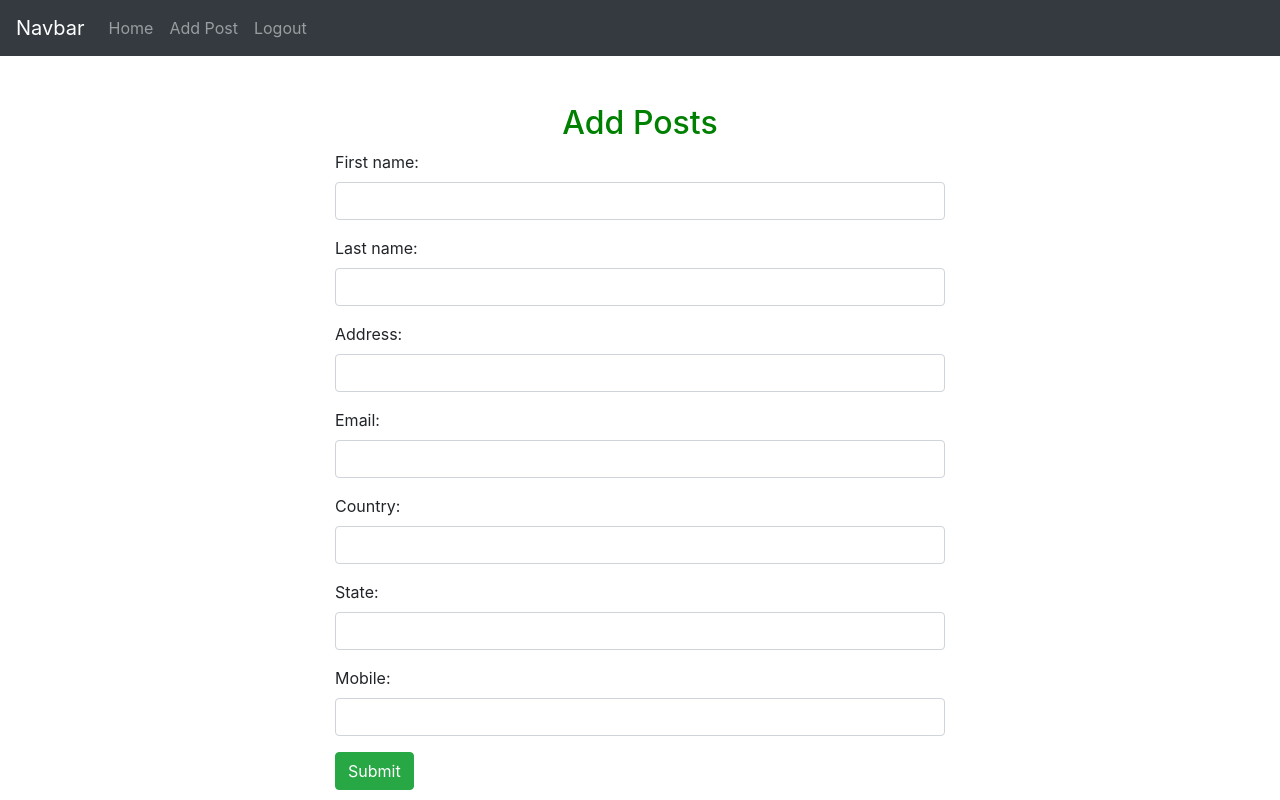
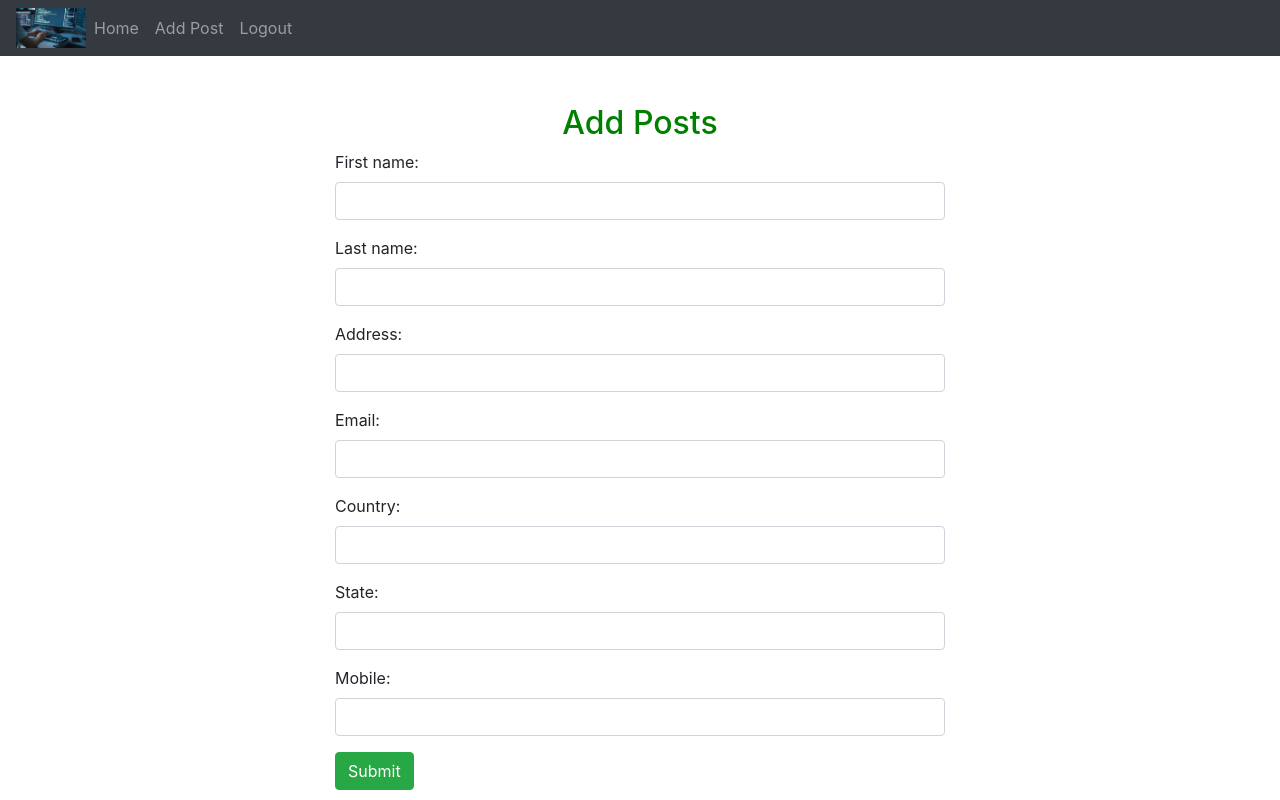
Before and after one commit to teeflow1/CRUD, a Django app: page /add_record in a window 1280 px wide. Run offline with Django 4.2, Linux system fonts and the light colour scheme; a user stored in the database is signed in.

Commit message:
Tweaked the Navbar

```diff
--- a/project/settings.py
+++ b/project/settings.py
@@ -9,7 +9,7 @@ https://docs.djangoproject.com/en/4.2/topics/settings/
 For the full list of settings and their values, see
 https://docs.djangoproject.com/en/4.2/ref/settings/
 """
-
+import os
 from pathlib import Path
 
 # Build paths inside the project like this: BASE_DIR / 'subdir'.
@@ -119,6 +119,10 @@ USE_TZ = True
 
 STATIC_URL = 'static/'
 
+STATICFILES_DIRS = [
+    os.path.join(BASE_DIR, 'static')
+]
+
 # Default primary key field type
 # https://docs.djangoproject.com/en/4.2/ref/settings/#default-auto-field
 
--- a/project/templates/blog/navbar.html
+++ b/project/templates/blog/navbar.html
@@ -1,5 +1,9 @@
+{% load static %}
+
+
 <nav class="navbar navbar-expand-lg navbar-dark bg-dark">
-    <a class="navbar-brand" href="{% url 'home' %}">Navbar</a>
+    <!--<a class="navbar-brand" href="{% url 'home' %}">Django CRM</a>-->
+    <img src="{% static '/img/code.jpeg' %}" width="70" height="40" alt="">
     <button class="navbar-toggler" type="button" data-toggle="collapse" data-target="#navbarSupportedContent" aria-controls="navbarSupportedContent" aria-expanded="false" aria-label="Toggle navigation">
       <span class="navbar-toggler-icon"></span>
     </button>
```
Also changed, not shown: static/img/code.jpeg (added).
